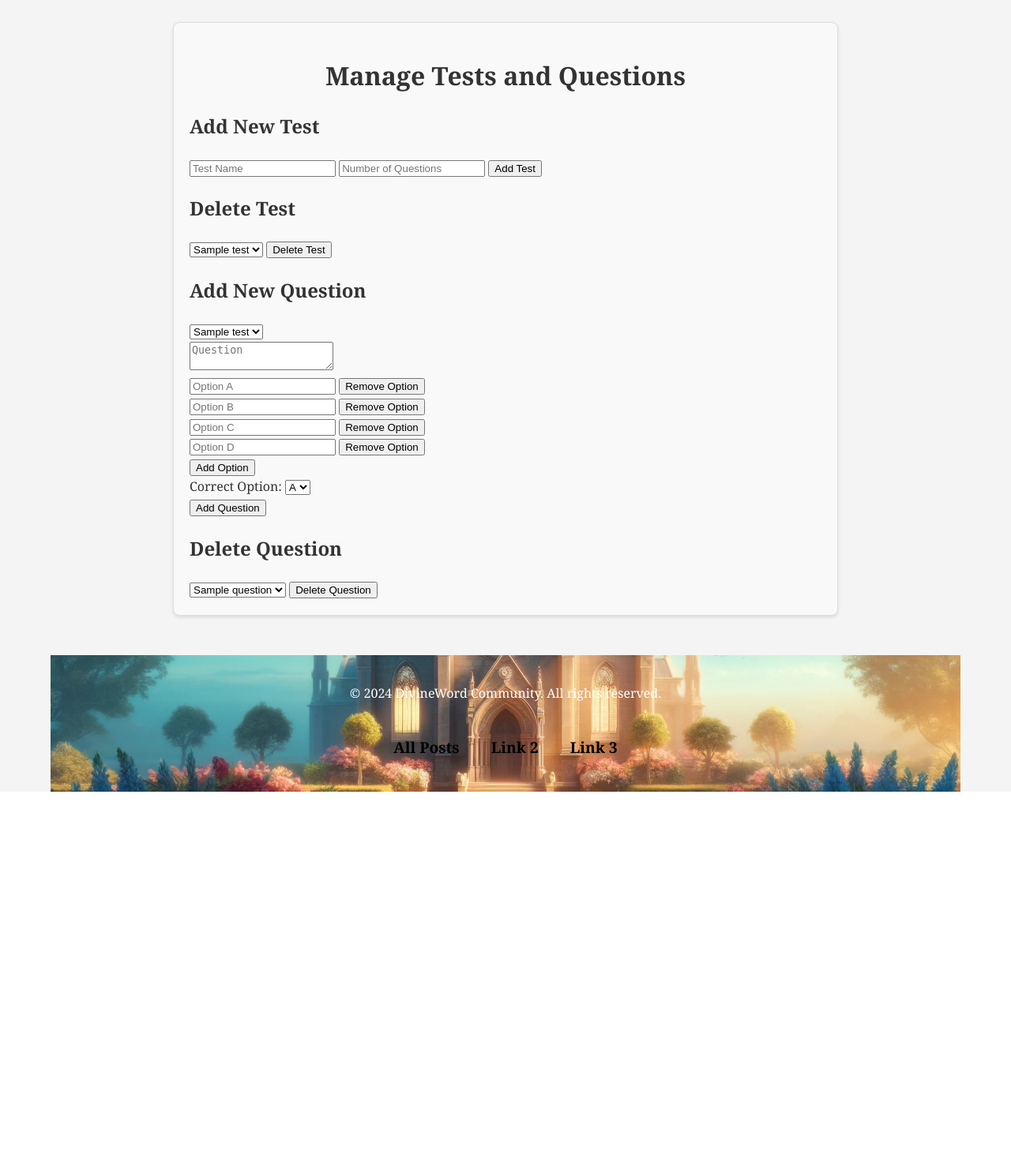
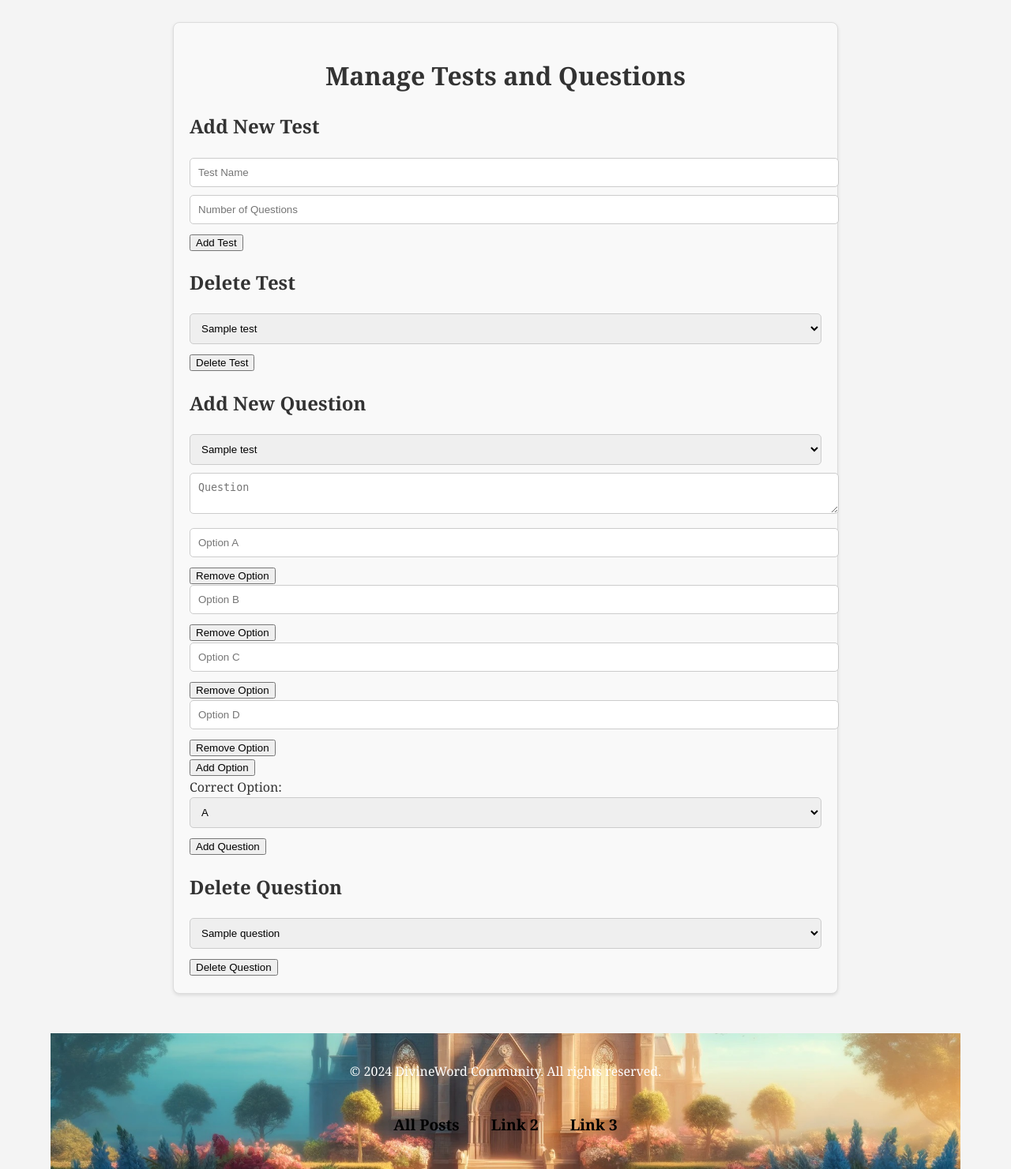
Before and after one commit to hotyute/public_html, a PHP site: page /admin/test_manage.php in a window 1280 px wide. Shown: the part 282-1763 px from the top of the page at 79% size. Before the commit the page ends 1285 px from the top, so only its background shows below. Run offline with PHP 8.4, Linux system fonts and the light colour scheme; the visitor is signed in with stand-in values (Sample User, id 1); tables that the repository leaves empty or names only in its code hold one stand-in row (values such as "Sample post"); data that the repository does not hold is empty.

Commit message:
modified:   admin/test_manage.php

```diff
--- a/admin/test_manage.php
+++ b/admin/test_manage.php
@@ -54,6 +54,18 @@ try {
 ?>
 
 <?php include '../header.php'; ?>
+<style>
+    .admin-container input[type="text"],
+    .admin-container input[type="number"],
+    .admin-container textarea,
+    .admin-container select {
+        width: 100%;
+        padding: 10px;
+        margin-bottom: 10px;
+        border: 1px solid #ccc;
+        border-radius: 5px;
+    }
+</style>
 <div class="admin-container">
     <h1>Manage Tests and Questions</h1>
 
```
Lines whose indentation alone changed are shown as unchanged.
